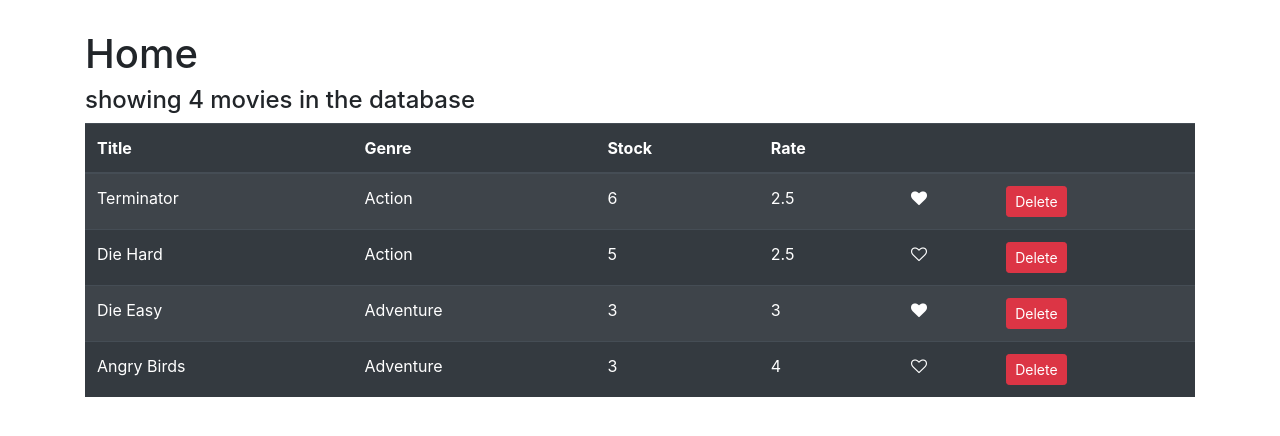
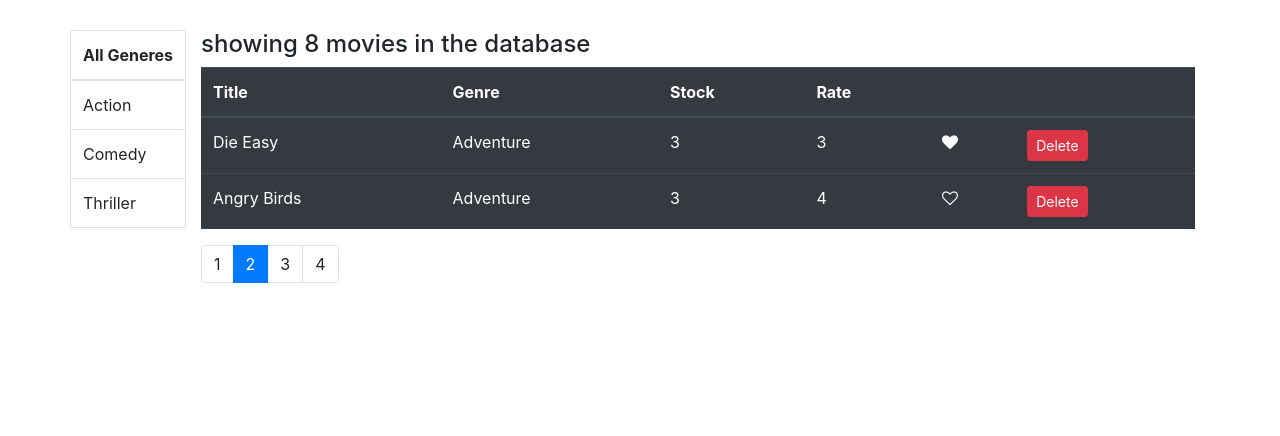
Before and after one commit to selahabdu/Vidly-App-React, a React (Create React App) app in the folder vidly/: page / in a window 1280 px wide. Shown: the top 436 px of the page. Built offline with nearby package versions, Linux system fonts and the light colour scheme.

Commit message:
pagination, utils(paginate), typechecking  added
Pagination component added with pagination clickable buttons
Paginate Utility added to perform the pagination algorithm
type checking added for pagination component using Prop types
genera layout added using table

```diff
--- a/vidly/package.json
+++ b/vidly/package.json
@@ -11,6 +11,7 @@
     "@testing-library/user-event": "^13.5.0",
     "bootstrap": "^4.1.1",
     "font-awesome": "^4.7.0",
+    "lodash": "^4.17.10",
     "react": "^18.2.0",
     "react-dom": "^18.2.0",
     "react-scripts": "5.0.1",
--- a/vidly/src/App.js
+++ b/vidly/src/App.js
@@ -4,7 +4,6 @@ import Movies from "./components/movies";
 function App() {
   return (
     <main className="container">
-      <h1>Home</h1>
       <Movies />
     </main>
   );
--- /dev/null
+++ b/vidly/src/components/common/geners.jsx
@@ -0,0 +1,24 @@
+const Generes = () => {
+  return (
+    <table className="table table-bordered ">
+      <thead>
+        <tr>
+          <th>All Generes</th>
+        </tr>
+      </thead>
+      <tbody>
+        <tr>
+          <td>Action</td>
+        </tr>
+        <tr>
+          <td>Comedy</td>
+        </tr>
+        <tr>
+          <td>Thriller</td>
+        </tr>
+      </tbody>
+    </table>
+  );
+};
+
+export default Generes;
--- /dev/null
+++ b/vidly/src/components/common/pagination.jsx
@@ -0,0 +1,42 @@
+import React, { Component } from "react";
+import _ from "lodash";
+import PropTypes from "prop-types";
+
+const Page = (props) => {
+  const { itemsCount, onPageChange, pageSize, currentPage } = props;
+  const pageCount = Math.ceil(itemsCount / pageSize);
+  if (pageCount === 1) return null; // hide the pagination if the list does't need another page
+  const page = _.range(1, pageCount + 1);
+  console.log(currentPage);
+
+  return (
+    <>
+      <nav>
+        <ul className="pagination">
+          {page.map((li) => {
+            return (
+              <li
+                key={li}
+                className={
+                  currentPage === li ? "page-item active" : "page-item"
+                }
+              >
+                <a className="page-link" onClick={() => onPageChange(li)}>
+                  {li}
+                </a>
+              </li>
+            );
+          })}
+        </ul>
+      </nav>
+    </>
+  );
+};
+
+Page.propTypes = {
+  itemsCount: PropTypes.number.isRequired,
+  onPageChange: PropTypes.func.isRequired,
+  pageSize: PropTypes.number.isRequired,
+  currentPage: PropTypes.number.isRequired,
+};
+export default Page;
--- a/vidly/src/components/movies.jsx
+++ b/vidly/src/components/movies.jsx
@@ -1,10 +1,15 @@
 import React, { Component } from "react";
 import { getMovies } from "../services/fakeMovieService";
 import Like from "./common/like";
+import Pagination from "./common/pagination";
+import { paginate } from "../utils/paginate";
+import Generes from "./common/geners";
 
 class Movies extends Component {
   state = {
     movies: getMovies(),
+    pageSize: 2,
+    currentPage: 2,
   };
 
   handleDelete = (li_id) => {
@@ -21,16 +26,28 @@ class Movies extends Component {
     movies[index].isLiked = !movies[index].isLiked;
     this.setState({ movies });
   };
+  handlePageChange = (page) => {
+    this.setState({ currentPage: page });
+  };
   render() {
-    if (this.state.movies.length === 0)
-      return <h2> there is no data in the database</h2>;
+    const { length: count } = this.state.movies;
+    const { currentPage, pageSize, movies } = this.state;
+
+    const movie = paginate(movies, currentPage, pageSize);
+    if (count === 0) return <h2> there is no data in the database</h2>;
 
     return (
       <>
-        <h4> showing {this.state.movies.length} movies in the database</h4>
-        <table className="table  table-dark table-striped">
+        <div className="row">
+          <div className="col-2.5">
+            {/* <div className="col-responsive-md"> */}
+            <Generes />
+          </div>
+          <div className="col">
+            <h4> showing {count} movies in the database</h4>
+            <table className="table table-dark">
               <thead>
-            <tr>
+                <tr className="">
                   <th>Title</th>
                   <th>Genre</th>
                   <th>Stock</th>
@@ -40,7 +57,7 @@ class Movies extends Component {
                 </tr>
               </thead>
               <tbody>
-            {this.state.movies.map((li) => (
+                {movie.map((li) => (
                   <tr key={li._id}>
                     <td>{li.title}</td>
                     <td>{li.genre.name}</td>
@@ -64,6 +81,14 @@ class Movies extends Component {
                 ))}
               </tbody>
             </table>
+            <Pagination
+              itemsCount={count}
+              pageSize={pageSize}
+              currentPage={currentPage}
+              onPageChange={this.handlePageChange}
+            />
+          </div>
+        </div>
       </>
     );
   }
--- a/vidly/src/services/fakeMovieService.js
+++ b/vidly/src/services/fakeMovieService.js
@@ -26,9 +26,41 @@ const movies = [
     isLiked: true,
   },
   {
-    _id: "12375",
+    _id: "12337",
     title: "Angry Birds",
     genre: { _id: "1234", name: "Adventure" },
+    numberInStock: 3,
+    dailyRentalRate: 4,
+    isLiked: false,
+  },
+  {
+    _id: "12366",
+    title: "Diie",
+    genre: { _id: "1223", name: "Adventure" },
+    numberInStock: 3,
+    dailyRentalRate: 3,
+    isLiked: true,
+  },
+  {
+    _id: "1237",
+    title: "Angry ",
+    genre: { _id: "12234", name: "Adventure" },
+    numberInStock: 3,
+    dailyRentalRate: 4,
+    isLiked: false,
+  },
+  {
+    _id: "1236",
+    title: "Die",
+    genre: { _id: "1123", name: "Adventure" },
+    numberInStock: 3,
+    dailyRentalRate: 3,
+    isLiked: true,
+  },
+  {
+    _id: "12377",
+    title: "Angry Birr",
+    genre: { _id: "11123", name: "Adventure" },
     numberInStock: 3,
     dailyRentalRate: 4,
     isLiked: false,
--- /dev/null
+++ b/vidly/src/utils/paginate.js
@@ -0,0 +1,11 @@
+import _ from "lodash";
+export function paginate(items, pageNumber, pageSize) {
+  const indexNumber = (pageNumber - 1) * pageSize;
+
+  //   _.slice(items, indexNumber); // it will slice the items/array starting from the given index
+  //   _.take(pageSize); // then take pagesize amount of elements from the array
+  // _.value  // convert it into an array
+  // to use the above two methods and chain them  we have to convert the array into lodash wrapper method   to call them as chain
+  // _(items).slice().take().
+  return _(items).slice(indexNumber).take(pageSize).value();
+}
```
Also changed, not shown: 1 other file (tests, documents, lock files or other folders). Lines whose indentation alone changed are shown as unchanged.
